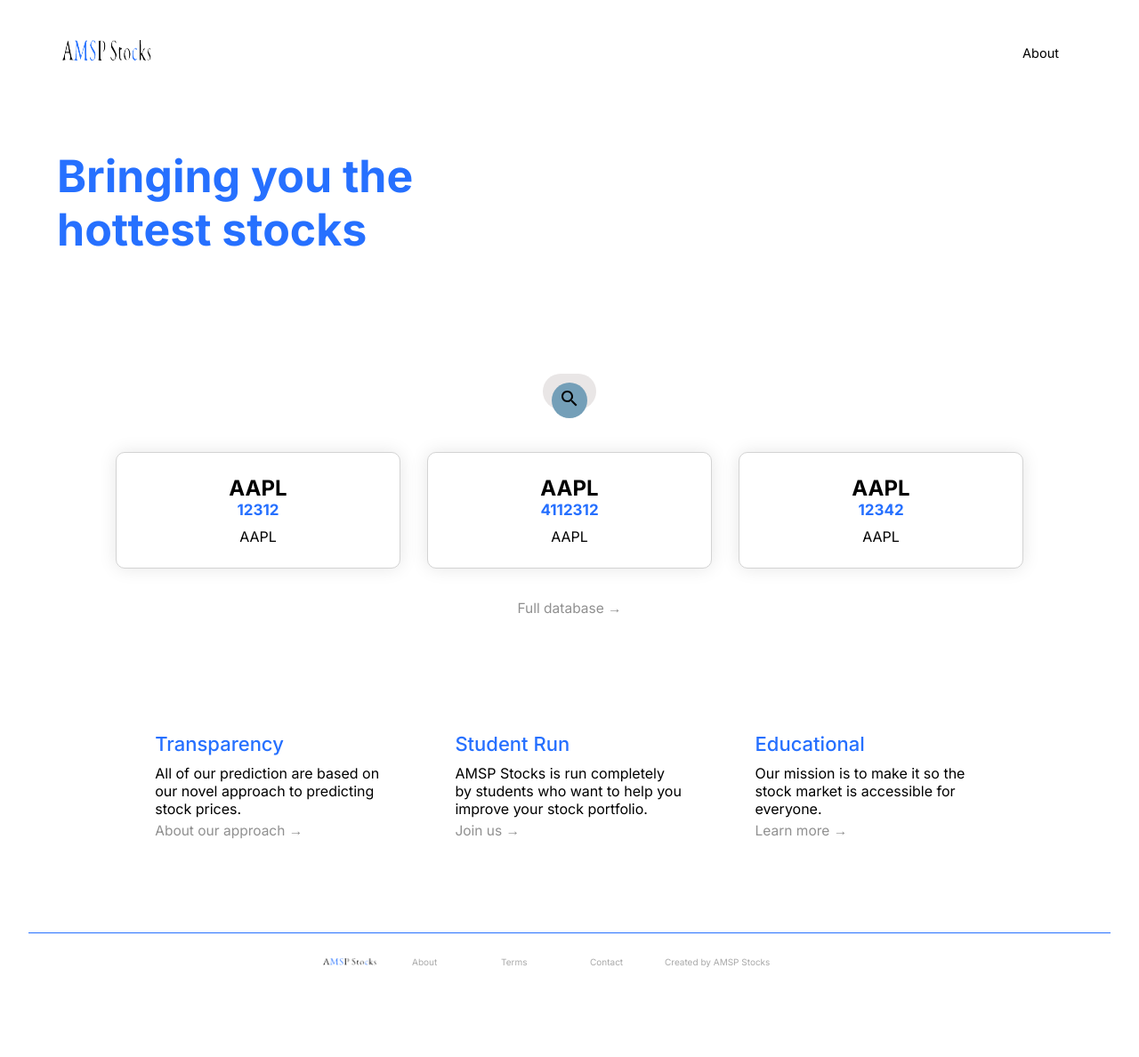
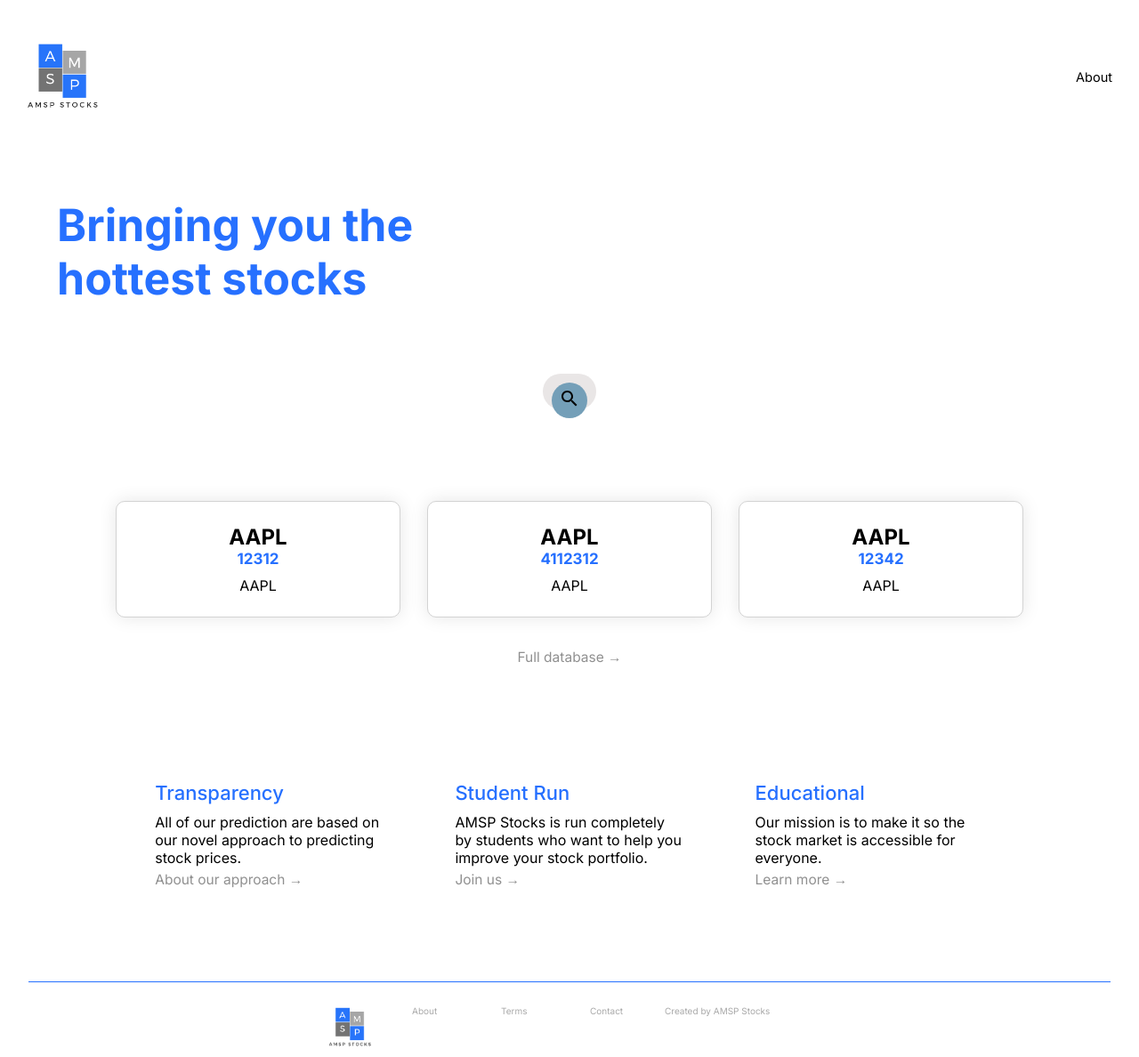
Before and after one commit to PatrickC05/blueprint-2021, a Django app: page / in a window 1280 px wide. Shown: the whole page at 89% size. Before the commit the page ends 1087 px from the top, so only its background shows below. Run offline with Django 3.2, Linux system fonts and the light colour scheme.

Commit message:
CSS
Changed a little formatting, also changed logo.

```diff
--- a/stocks/showForcast/templates/home.html
+++ b/stocks/showForcast/templates/home.html
@@ -11,7 +11,7 @@
                 <div class="navbar">
                     <div class="logo">
                         <a href="index.html">
-                            <img src="{% static 'img/amsp.png' %}" width="70px" class="nav-icon">
+                            <img src="{% static 'img/AMSPupscale.png' %}" width="70px" class="nav-icon">
                         </a>
                     </div>
                     <nav>
@@ -145,7 +145,7 @@
         <div class="foot">
             <div class="footitems">
                 <a href="index.html">
-                    <img src="{% static 'img/amsp.png' %}" width="70px">
+                    <img src="{% static 'img/AMSPupscale.png' %}" width="70px">
                 </a>
             </div>
             <div class="footitems">
--- a/stocks/stocks/static/css/main.css
+++ b/stocks/stocks/static/css/main.css
@@ -11,7 +11,7 @@ body{
 .navbar{
     display: flex;
     align-items: center;
-    padding: 20px;
+    padding: 10px;
     font-size: 14.5px;
 }
 nav{
@@ -26,7 +26,7 @@ nav ul{
 
 nav ul li{
     display: inline-block;
-    margin-right: 20px;
+    margin-right: 10px;
 }
 
 a{
@@ -48,7 +48,7 @@ p{
 .container{
     max-width: 1300px;
     margin: auto;
-    padding-top: 25px;
+    padding-top: 50px;
     padding-left: 50px;
     padding-right: 50px;
 }
@@ -58,7 +58,7 @@ p{
     flex-wrap: wrap;
     align-items: center;
     margin-top: 50px;
-    margin-bottom: 100px;
+    margin-bottom: 50px;
     width: 90%;
     margin-left: auto;
     margin-right: auto;
@@ -83,6 +83,7 @@ p{
     font-size: 50px;
     line-height: 60px;
     margin: 25px 0;
+    align-items: center;
     /* text-shadow: 1.5px 1.5px 2px #000000; */
 }
 
@@ -116,7 +117,7 @@ p{
 
 
 .header .row{
-    margin-top: 150px;
+    margin-top: 50px;
 }
 
 .categories{
@@ -270,15 +271,15 @@ ul{
 }
 
 .menu-icon{
-    width: 25px;
+    width: 50px;
     margin-left: 20px;
     display: none;
     margin-bottom: 14px;
 }
 
 .nav-icon{
-    height: 25px;
-    width: 100px;
+    height: 50px;
+    width: 50px;
 }
 
 /* media querey for menu */
@@ -893,7 +894,7 @@ ul{
 
 .searchBox:hover > .searchButton {
   background: rgb(255, 255, 255);
-  color : #8899ad;
+  color : #2670ff;
 }
 
 .searchButton {
@@ -915,7 +916,7 @@ ul{
     outline:none;
     float:left;
     padding: 0;
-    color: rgb(95, 95, 95);
+    color: rgb(255, 255, 255);
     font-size: 16px;
     transition: 0.4s;
     line-height: 40px;
--- a/stocks/stocks/static/css/style.css
+++ b/stocks/stocks/static/css/style.css
@@ -11,7 +11,7 @@ body{
 .navbar{
     display: flex;
     align-items: center;
-    padding: 20px;
+    padding: 10px;
     font-size: 14.5px;
 }
 nav{
@@ -26,7 +26,7 @@ nav ul{
 
 nav ul li{
     display: inline-block;
-    margin-right: 20px;
+    margin-right: 10px;
 }
 
 a{
@@ -38,7 +38,7 @@ h1{
     color:#2670ff;
     font-size: 50px;
     line-height: 60px;
-    margin: 25px 0;
+    margin: 10px 0;
 }
 
 p{
@@ -49,8 +49,8 @@ p{
     max-width: 1300px;
     margin: auto;
     padding-top: 25px;
-    padding-left: 50px;
-    padding-right: 50px;
+    padding-left: 10px;
+    padding-right: 10px;
 }
 
 .row{
@@ -116,7 +116,7 @@ p{
 
 
 .header .row{
-    margin-top: 150px;
+    margin-top: 50px;
 }
 
 .categories{
@@ -270,14 +270,14 @@ ul{
 }
 
 .menu-icon{
-    width: 25px;
+    width: 50px;
     margin-left: 20px;
     display: none;
     margin-bottom: 14px;
 }
 
 .nav-icon{
-    height: 25px;
+    height: 100px;
     width: 100px;
 }
 
@@ -893,7 +893,7 @@ ul{
 
 .searchBox:hover > .searchButton {
   background: rgb(255, 255, 255);
-  color : #8899ad;
+  color : #2670ff;
 }
 
 .searchButton {
```
Also changed, not shown: stocks/stocks/static/img/AMSPupscale.png (added).
